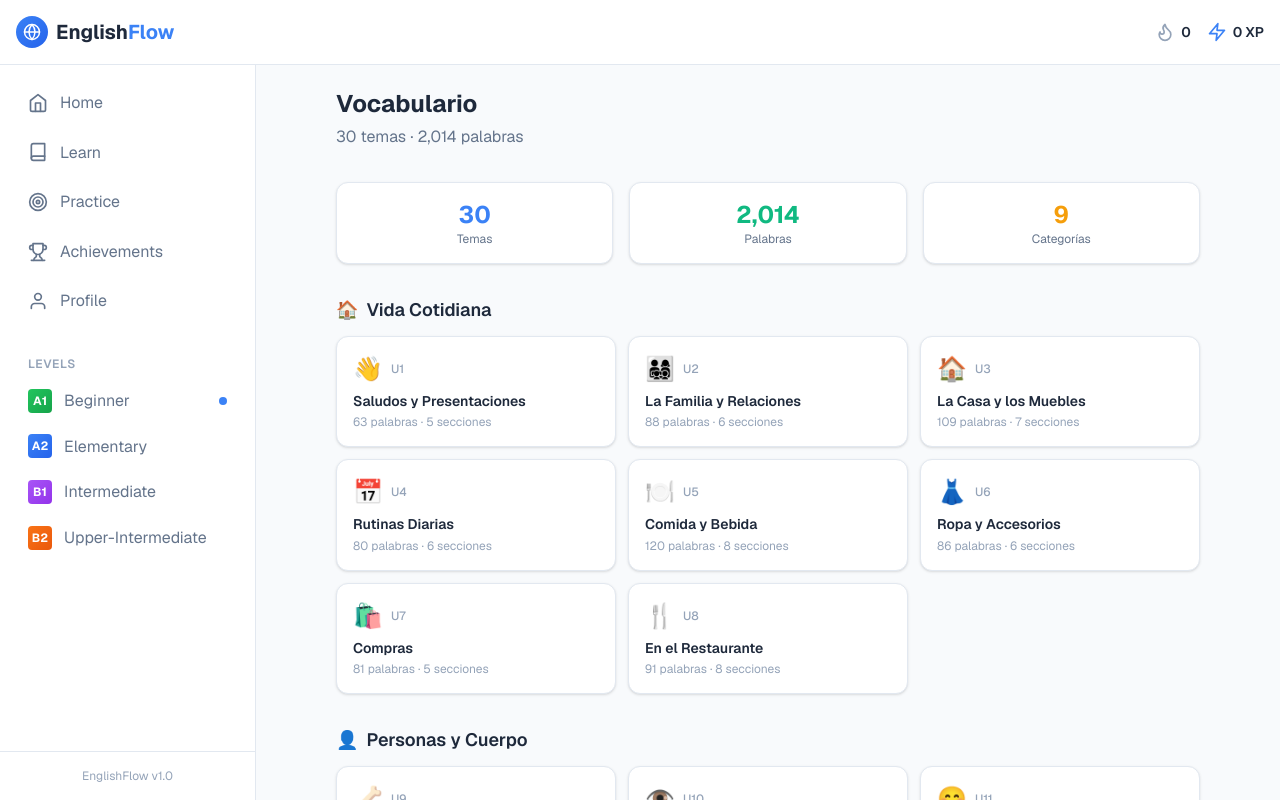
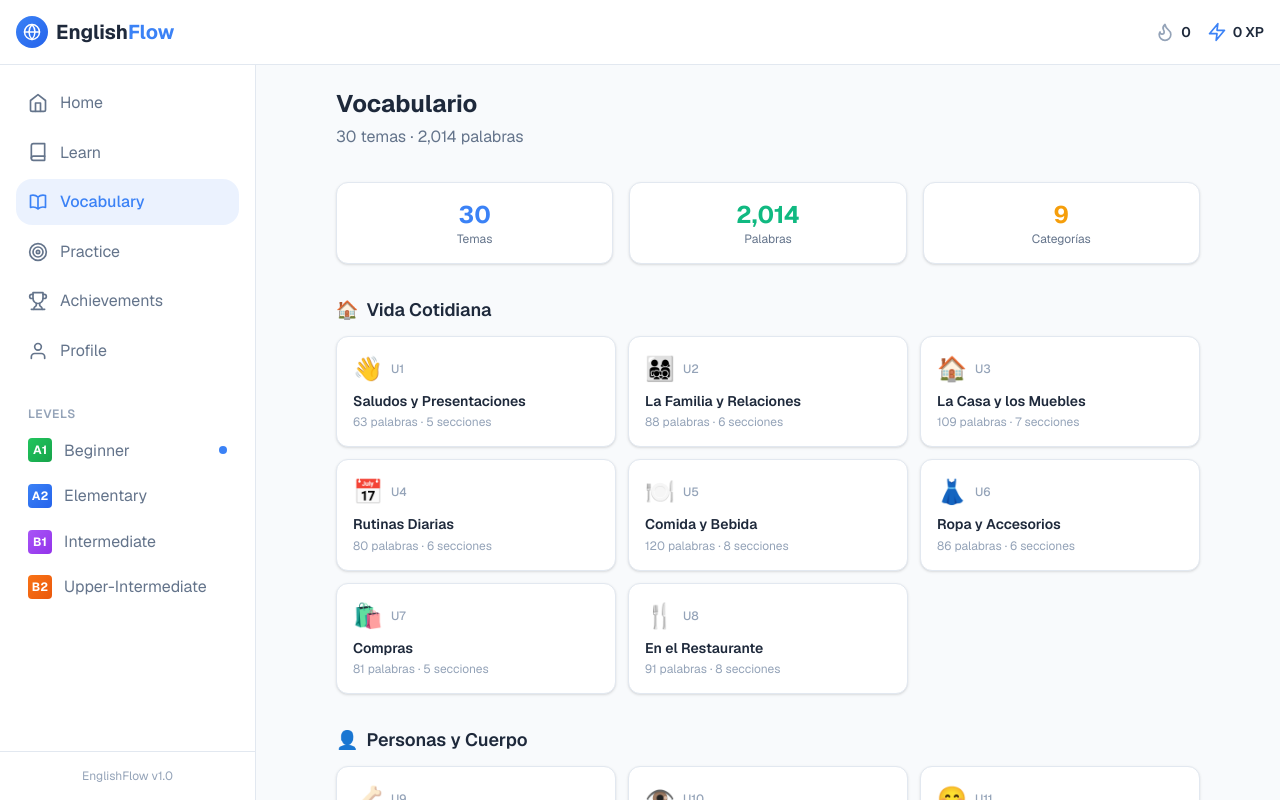
Before and after one commit to Andres-Quesada-A/English-Flow, a Next.js app: page /vocabulary in a window 1280 px wide. Shown: the top 800 px of the page. Built offline with nearby package versions, Linux system fonts and the light colour scheme.

Commit message:
Add VocabularyIcon and vocabulary link to navigation

```diff
--- a/components/icons/index.tsx
+++ b/components/icons/index.tsx
@@ -386,6 +386,24 @@ export function GlobeIcon({ size = 24, ...props }: IconProps) {
   );
 }
 
+export function VocabularyIcon({ size = 24, ...props }: IconProps) {
+  return (
+    <svg
+      width={size}
+      height={size}
+      viewBox="0 0 24 24"
+      fill="none"
+      stroke="currentColor"
+      strokeWidth="2"
+      strokeLinecap="round"
+      strokeLinejoin="round"
+      {...props}
+    >
+      <path d="M12 6.042A8.967 8.967 0 0 0 6 3.75c-1.052 0-2.062.18-3 .512v14.25A8.987 8.987 0 0 1 6 18c2.305 0 4.408.867 6 2.292m0-14.25a8.966 8.966 0 0 1 6-2.292c1.052 0 2.062.18 3 .512v14.25A8.987 8.987 0 0 0 18 18a8.967 8.967 0 0 0-6 2.292m0-14.25v14.25" />
+    </svg>
+  );
+}
+
 export function MessageCircleIcon({ size = 24, ...props }: IconProps) {
   return (
     <svg
--- a/components/layout/BottomNav.tsx
+++ b/components/layout/BottomNav.tsx
@@ -2,11 +2,12 @@
 
 import Link from 'next/link';
 import { usePathname } from 'next/navigation';
-import { HomeIcon, BookIcon, TargetIcon, UserIcon } from '@/components/icons';
+import { HomeIcon, BookIcon, TargetIcon, UserIcon, VocabularyIcon } from '@/components/icons';
 
 const navItems = [
   { label: 'Home', href: '/', icon: HomeIcon },
   { label: 'Learn', href: '/levels', icon: BookIcon },
+  { label: 'Vocab', href: '/vocabulary', icon: VocabularyIcon },
   { label: 'Practice', href: '/practice', icon: TargetIcon },
   { label: 'Profile', href: '/profile', icon: UserIcon },
 ];
--- a/components/layout/Sidebar.tsx
+++ b/components/layout/Sidebar.tsx
@@ -2,13 +2,14 @@
 
 import Link from 'next/link';
 import { usePathname } from 'next/navigation';
-import { HomeIcon, BookIcon, TargetIcon, UserIcon, TrophyIcon } from '@/components/icons';
+import { HomeIcon, BookIcon, TargetIcon, UserIcon, TrophyIcon, VocabularyIcon } from '@/components/icons';
 import { LEVELS } from '@/lib/constants';
 import type { LevelId } from '@/lib/types';
 
 const mainNavItems = [
   { label: 'Home', href: '/', icon: HomeIcon },
   { label: 'Learn', href: '/levels', icon: BookIcon },
+  { label: 'Vocabulary', href: '/vocabulary', icon: VocabularyIcon },
   { label: 'Practice', href: '/practice', icon: TargetIcon },
   { label: 'Achievements', href: '/achievements', icon: TrophyIcon },
   { label: 'Profile', href: '/profile', icon: UserIcon },
```
